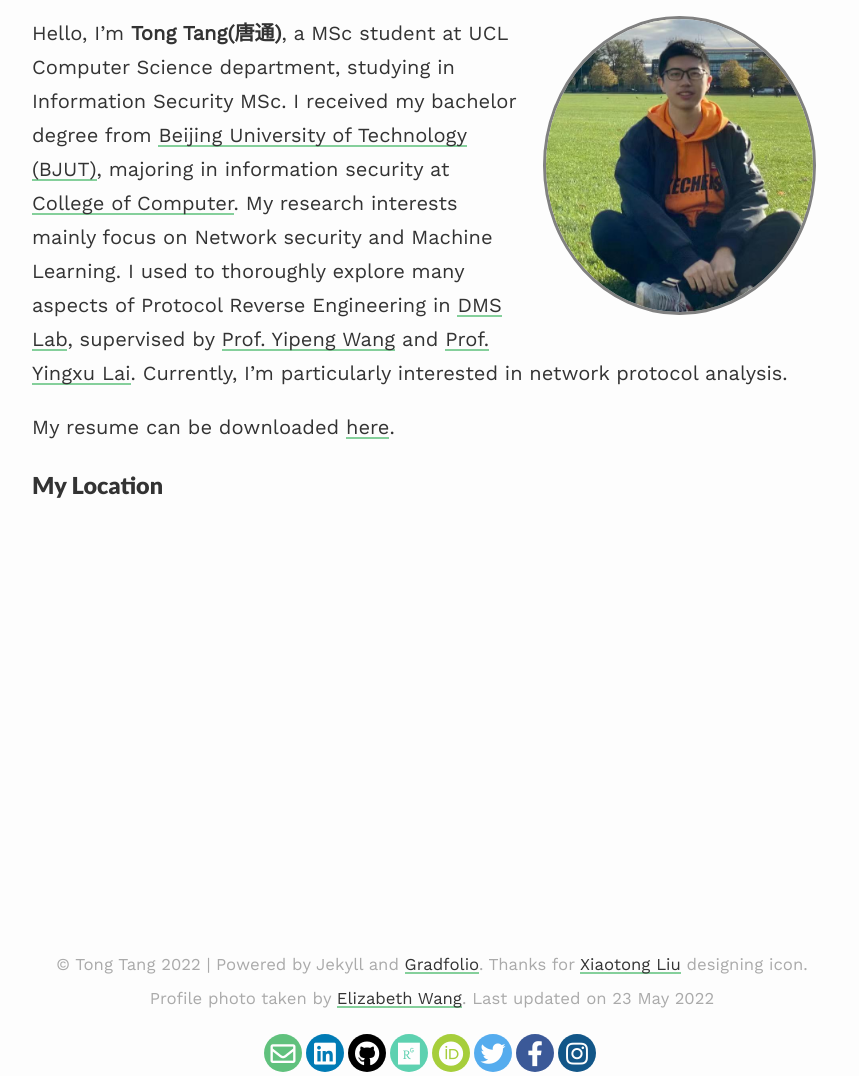
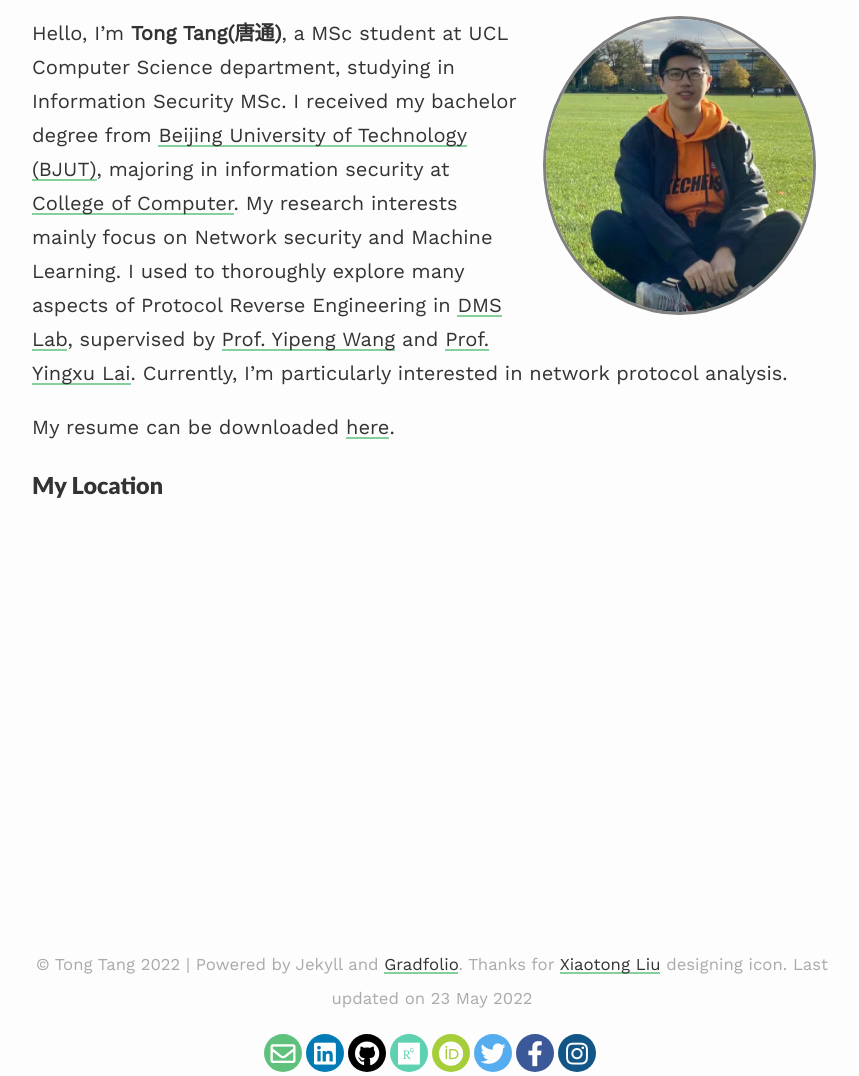
Before and after one commit to JacksonTangs/JacksonTangs.github.io, a Jekyll site: the page built from index.md, in a window 1280 px wide, cut to the strip 276-1352 px from the top of the page. Shown: the whole strip, without its empty margins (208-1067 px from the left). Built offline with Jekyll 4.4.1, drawn with Linux system fonts in a browser that asks for light colours; nearby versions of some CDN libraries.

```diff
--- a/_layouts/default.html
+++ b/_layouts/default.html
@@ -51,7 +47,7 @@
             <small> &copy; {{site.title}} {{ site.time | date: '%Y' }}
                     | Powered by Jekyll and
                     <a target="_blank" href="https://github.com/jitinnair1/gradfolio/">Gradfolio</a>.
-                    Thanks for <a target="_blank" href="https://weibo.com/u/3108960480">Xiaotong Liu</a> designing icon. Profile photo taken by <a target="_blank" href="https://www.facebook.com/profile.php?id=100039028146795">Elizabeth Wang</a>.
+                    Thanks for <a target="_blank" href="https://weibo.com/u/3108960480">Xiaotong Liu</a> designing icon.
                     Last updated on {{ site.time | date_to_long_string }}
             </small>
           </p>
```
Also changed, not shown: other parts of _layouts/default.html (+0 -4 lines).
